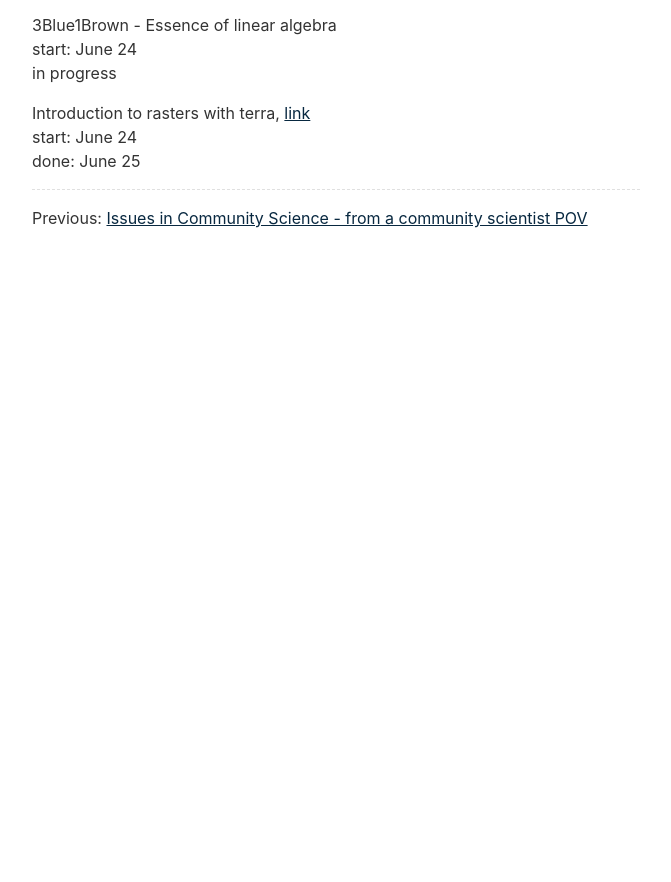
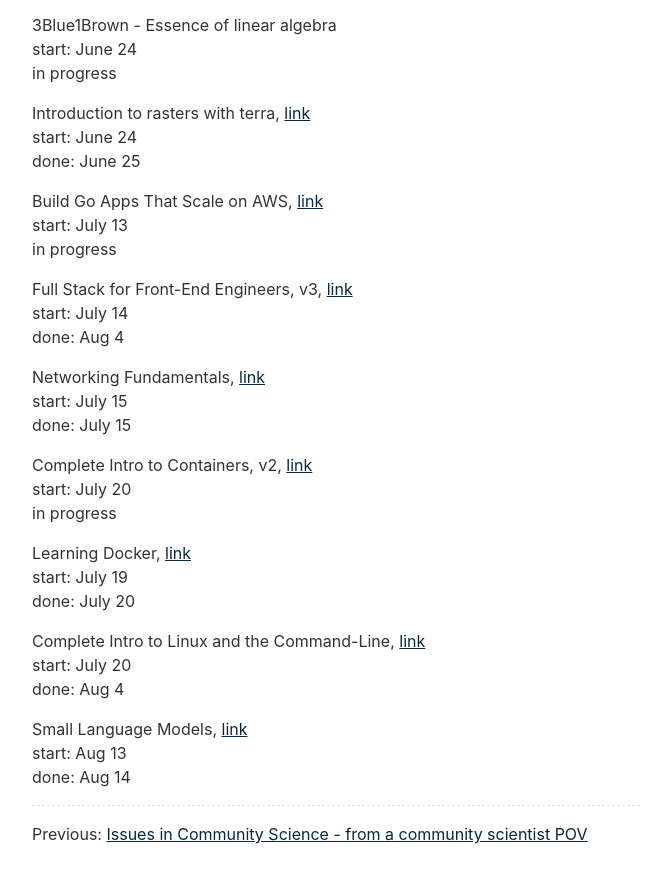
Before and after one commit to wykhuh/nerdycreativity, an Eleventy site: page content/blog/2024-06-24-summer-learning.md in a window 1280 px wide. Shown: the part 928-1810 px from the top of the page, without its empty margins (304-975 px from the left). Before the commit the page ends 1206 px from the top, so only its background shows below. Built offline with nearby package versions, Linux system fonts and the light colour scheme; Eleventy itself is replaced by a stand-in of ours; files that its build step writes are made by us from their sources.

Commit message:
update blog

```diff
--- a/content/blog/2015-05-11-making-is-making.md
+++ b/content/blog/2015-05-11-making-is-making.md
@@ -1,6 +1,8 @@
 ---
 title: Paper or pixels, making is making
 date: 2015-05-11
+tags:
+  - life-long learning
 ---
 
 When I tell people that I switched from being a packaging designer to a software engineer, a common response I get is, "Wow, that's a complete career change!" But for me, I see the commonality between paper engineering and software engineering, instead of the differences.
--- a/content/blog/2024-06-24-summer-learning.md
+++ b/content/blog/2024-06-24-summer-learning.md
@@ -46,3 +46,31 @@ in progress
 Introduction to rasters with terra, [link](https://jflowernet.github.io/intro-terra-ecodatascience/)<br>
 start: June 24<br>
 done: June 25
+
+Build Go Apps That Scale on AWS, [link](https://frontendmasters.com/courses/go-aws/)<br>
+start: July 13<br>
+in progress
+
+Full Stack for Front-End Engineers, v3, [link](https://frontendmasters.com/courses/fullstack-v3/)<br>
+start: July 14<br>
+done: Aug 4
+
+Networking Fundamentals, [link](https://www.youtube.com/playlist?list=PLIFyRwBY_4bRLmKfP1KnZA6rZbRHtxmXi)<br>
+start: July 15<br>
+done: July 15
+
+Complete Intro to Containers, v2, [link](https://frontendmasters.com/workshops/complete-intro-containers-v2/)<br>
+start: July 20<br>
+in progress
+
+Learning Docker, [link](https://www.linkedin.com/learning/learning-docker-17236240/)<br>
+start: July 19<br>
+done: July 20
+
+Complete Intro to Linux and the Command-Line, [link](https://frontendmasters.com/courses/linux-command-line/)<br>
+start: July 20<br>
+done: Aug 4
+
+Small Language Models, [link](https://github.com/jdportercode/TAP24/)<br>
+start: Aug 13<br>
+done: Aug 14
```
Also changed, not shown: 1 other file.
